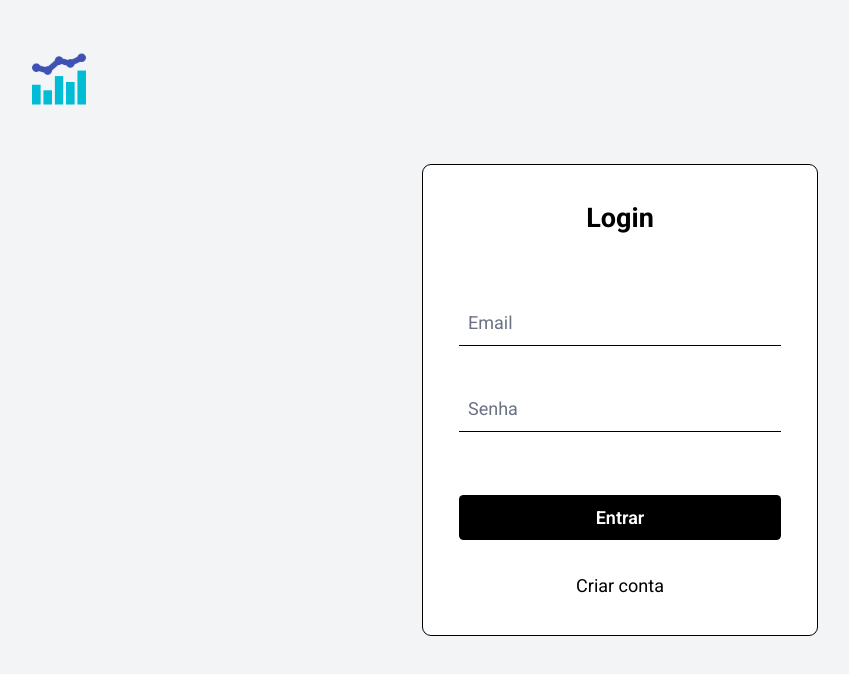
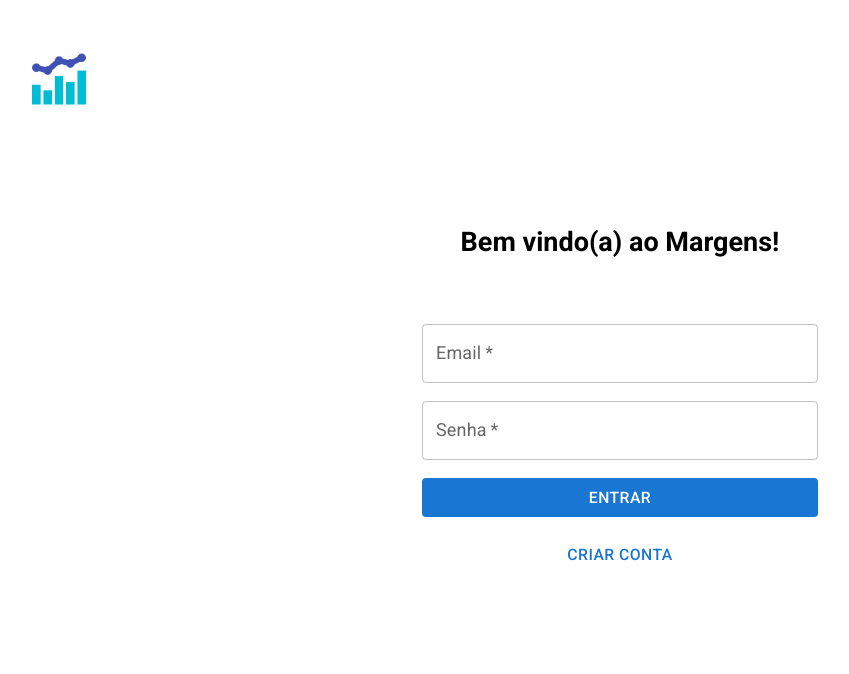
Before and after one commit to tiagovattosz/margemcalc-frontend, a React (Vite) app: page /login in a window 1280 px wide. Shown: the top 674 px of the page, without its empty margins (20-869 px from the left). Built offline with nearby package versions, Linux system fonts and the light colour scheme.

Commit message:
Atualizada tela de login para padronizacao

```diff
--- a/src/components/ProdutoForm.jsx
+++ b/src/components/ProdutoForm.jsx
@@ -20,7 +20,6 @@
         <TextField
           required
           label="Nome"
-          name="nome"
           id="nome"
           value={formData.nome}
           onChange={(e) => {
@@ -31,7 +30,6 @@
         <TextField
           required
           label="Preço de compra"
-          name="precoCompra"
           id="precoCompra"
           type="number"
           slotProps={{
@@ -52,7 +50,6 @@
         <TextField
           required
           label="Preço de venda"
-          name="precoVenda"
           id="precoVenda"
           type="number"
           slotProps={{
@@ -77,7 +74,6 @@
         <TextField
           required
           label="Comissão (%)"
-          name="porcentagemComissaoCompra"
           id="porcentagemComissaoCompra"
           type="number"
           slotProps={{
@@ -98,7 +94,6 @@
         <TextField
           required
           label="Comissão fixa (R$)"
-          name="valorFixoComissaoCompra"
           id="valorFixoComissaoCompra"
           type="number"
           slotProps={{
@@ -119,7 +114,6 @@
         <TextField
           required
           label="Taxa (%)"
-          name="porcentagemTaxaVenda"
           id="porcentagemTaxaVenda"
           type="number"
           slotProps={{
@@ -140,7 +134,6 @@
         <TextField
           required
           label="Taxa fixa (R$)"
-          name="valorFixoTaxaVenda"
           id="valorFixoTaxaVenda"
           type="number"
           slotProps={{
@@ -252,7 +245,7 @@
           Adicionar link de venda
         </Button>
 
-        <Button type="submit" variant="contained">
+        <Button type="submit" variant="contained" disableElevation>
           Enviar
         </Button>
       </form>
--- a/src/routes/login.jsx
+++ b/src/routes/login.jsx
@@ -1,5 +1,7 @@
+import { Container } from "@mui/material";
 import { createFileRoute, useNavigate } from "@tanstack/react-router";
 import { useState } from "react";
+import { TextField, Button } from "@mui/material";
 
 export const Route = createFileRoute("/login")({
   component: Login,
@@ -36,48 +38,45 @@
   };
 
   return (
-    <div className="flex h-screen items-center justify-center bg-gray-100">
+    <>
       <img
         src="icon.png"
         alt="Logo"
         className="absolute top-10 left-10 max-w-15"
       />
-      <div className="w-full max-w-sm">
-        <form
-          onSubmit={handleLogin}
-          className="flex flex-col gap-4 bg-white border p-8 mx-4 rounded-lg"
-        >
-          <h2 className="text-center font-bold text-2xl mb-10">Login</h2>
-          <div className="flex flex-col">
-            <input
-              placeholder="Email"
-              className="border-b-1 border-black placeholder:text-gray-500 p-2 mb-5"
-              type="text"
+      <Container maxWidth="xs">
+        <div className="h-screen flex items-center justify-center">
+          <form onSubmit={handleLogin} className="w-full flex flex-col gap-4 ">
+            <h2 className="text-center font-bold text-2xl mb-10">
+              Bem vindo(a) ao Margens!
+            </h2>
+
+            <TextField
+              required
+              label="Email"
+              id="email"
               value={username}
               onChange={(e) => setUsername(e.target.value)}
+            />
+
+            <TextField
               required
-            />
-          </div>
-          <div className="flex flex-col">
-            <input
-              placeholder="Senha"
-              className="border-b-1 border-black placeholder:text-gray-500 p-2"
+              label="Senha"
+              id="password"
               type="password"
               value={password}
               onChange={(e) => setPassword(e.target.value)}
-              required
             />
-          </div>
-          {error ? <p className="text-red-600">{error}</p> : null}
-          <button
-            className="bg-black text-white font-semibold mt-10 rounded p-2 cursor-pointer"
-            type="submit"
-          >
-            Entrar
-          </button>
-          <button className="pt-3 cursor-pointer">Criar conta</button>
-        </form>
-      </div>
-    </div>
+
+            {error ? <p className="text-red-600">{error}</p> : null}
+
+            <Button type="submit" variant="contained" disableElevation>
+              Entrar
+            </Button>
+            <Button variant="text">Criar conta</Button>
+          </form>
+        </div>
+      </Container>
+    </>
   );
 }
--- a/src/routes/produtos/$id.editar.jsx
+++ b/src/routes/produtos/$id.editar.jsx
@@ -19,7 +19,6 @@
         const response = await fetch(`/api/produtos/${id}`);
         if (response.ok) {
           const data = await response.json();
-          console.log(data);
           setFormData(data);
         }
       } catch (e) {
--- a/src/routes/produtos/novo.jsx
+++ b/src/routes/produtos/novo.jsx
@@ -22,7 +22,6 @@
 
   async function handleSubmit() {
     try {
-      console.log(JSON.stringify(formData));
       const response = await fetch("/api/produtos", {
         method: "POST",
         credentials: "include",
```
